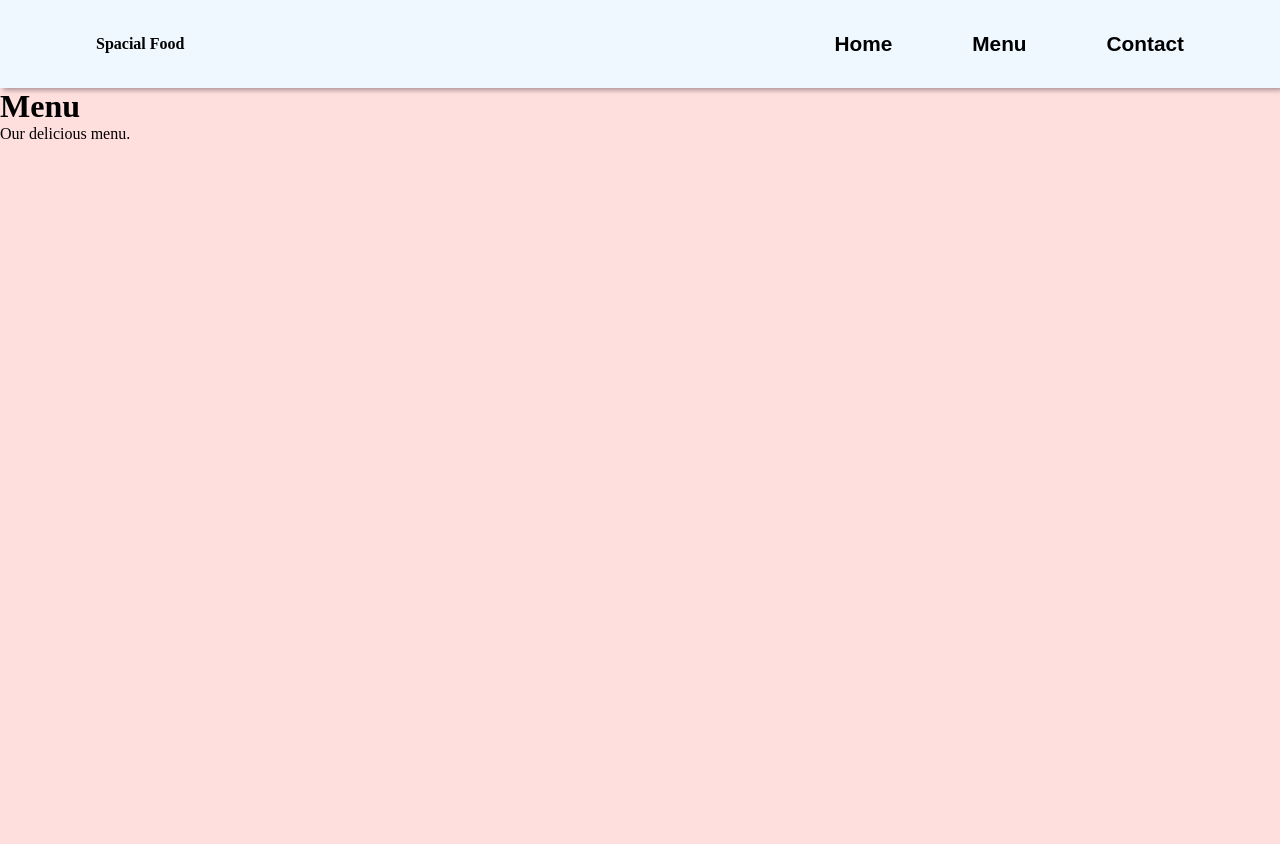
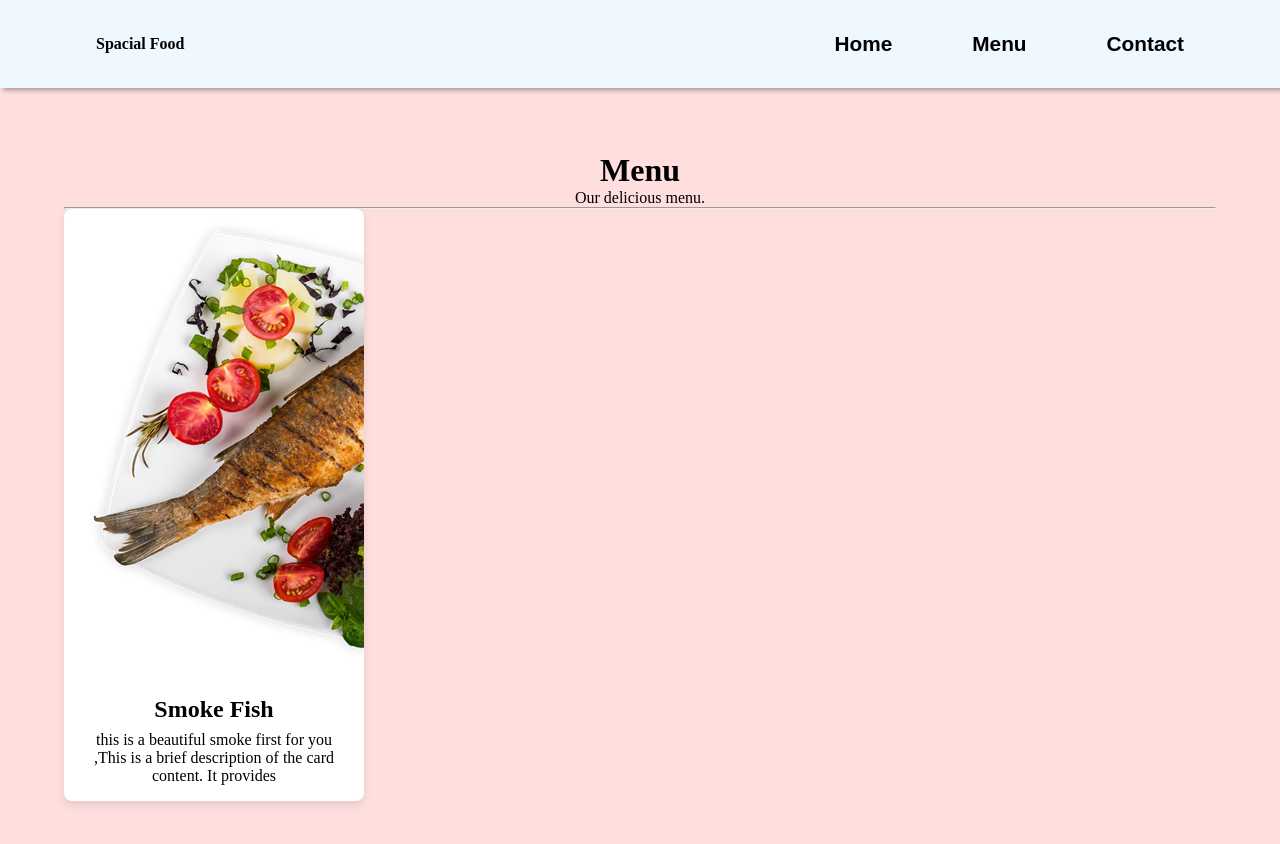
Before and after one commit to Ozioma45/Restaurant_page, a website built with webpack: page src/index.html in a window 1280 px wide. Both pictures are taken after a click on the button "Menu". Before the commit the page ends 800 px from the top, so only its background shows below. Built offline with nearby package versions, Linux system fonts and the light colour scheme.

Commit message:
updated the menu page

```diff
--- a/src/menu.js
+++ b/src/menu.js
@@ -3,12 +3,45 @@ export default function loadMenu() {
   content.innerHTML = ""; // Clear previous content
 
   const menuDiv = document.createElement("div");
+  menuDiv.classList.add("head2");
+
   const headline = document.createElement("h1");
   headline.textContent = "Menu";
   const description = document.createElement("p");
   description.textContent = "Our delicious menu.";
 
+  const line = document.createElement("hr");
+
+  const menuInfo = document.createElement("div");
+  menuInfo.classList.add("Menu-info");
+
+  const card = document.createElement("div");
+  card.classList.add("card");
+
+  const img = document.createElement("img");
+  img.src = "../src/pngegg.png";
+
+  const cardCont = document.createElement("div");
+  cardCont.classList.add("card-content");
+
+  const cardTitle = document.createElement("h2");
+  cardTitle.classList.add("card-title");
+  cardTitle.textContent = "Smoke Fish";
+
+  const cardDesc = document.createElement("p");
+  cardDesc.textContent =
+    "this is a beautiful smoke first for you ,This is a brief description of the card content. It provides";
+
   menuDiv.appendChild(headline);
   menuDiv.appendChild(description);
+  menuDiv.appendChild(line);
+
+  menuDiv.appendChild(menuInfo);
+  menuInfo.appendChild(card);
+  card.appendChild(img);
+  card.appendChild(cardCont);
+  cardCont.appendChild(cardTitle);
+  cardCont.appendChild(cardDesc);
+
   content.appendChild(menuDiv);
 }
--- a/src/styles.css
+++ b/src/styles.css
@@ -70,7 +70,7 @@ button {
 /*page*/
 .head2 {
   text-align: center;
-  margin-bottom: 4rem;
+  margin: 4rem;
 }
 
 .head2 > ul {
@@ -82,8 +82,38 @@ button {
   font-weight: bolder;
 }
 
-.contact-info {
+.Menu-info {
+  display: flex;
+  gap: 3rem;
+  flex-wrap: wrap;
+}
+
+.card {
+  background-color: #fff;
+  border-radius: 8px;
+  box-shadow: 0 4px 8px rgba(0, 0, 0, 0.1);
+  overflow: hidden;
+  width: 300px;
   text-align: center;
+}
+
+.card-image {
+  width: 100%;
+  height: auto;
+}
+
+.card-content {
+  padding: 16px;
+}
+
+.card-title {
+  font-size: 1.5em;
+  margin: 0 0 8px;
+}
+
+.card-description {
+  font-size: 1em;
+  color: #666;
 }
 
 /* Responsive Styles */
--- a/test/style.css
+++ b/test/style.css
@@ -80,8 +80,38 @@ body {
   font-weight: bolder;
 }
 
-.contact-info {
+.Menu-info {
+  display: flex;
+  gap: 3rem;
+  flex-wrap: wrap;
+}
+
+.card {
+  background-color: #fff;
+  border-radius: 8px;
+  box-shadow: 0 4px 8px rgba(0, 0, 0, 0.1);
+  overflow: hidden;
+  width: 300px;
   text-align: center;
+}
+
+.card-image {
+  width: 100%;
+  height: auto;
+}
+
+.card-content {
+  padding: 16px;
+}
+
+.card-title {
+  font-size: 1.5em;
+  margin: 0 0 8px;
+}
+
+.card-description {
+  font-size: 1em;
+  color: #666;
 }
 
 /* Responsive Styles */
```
Also changed, not shown: test/index.html (+30 -19 lines).
